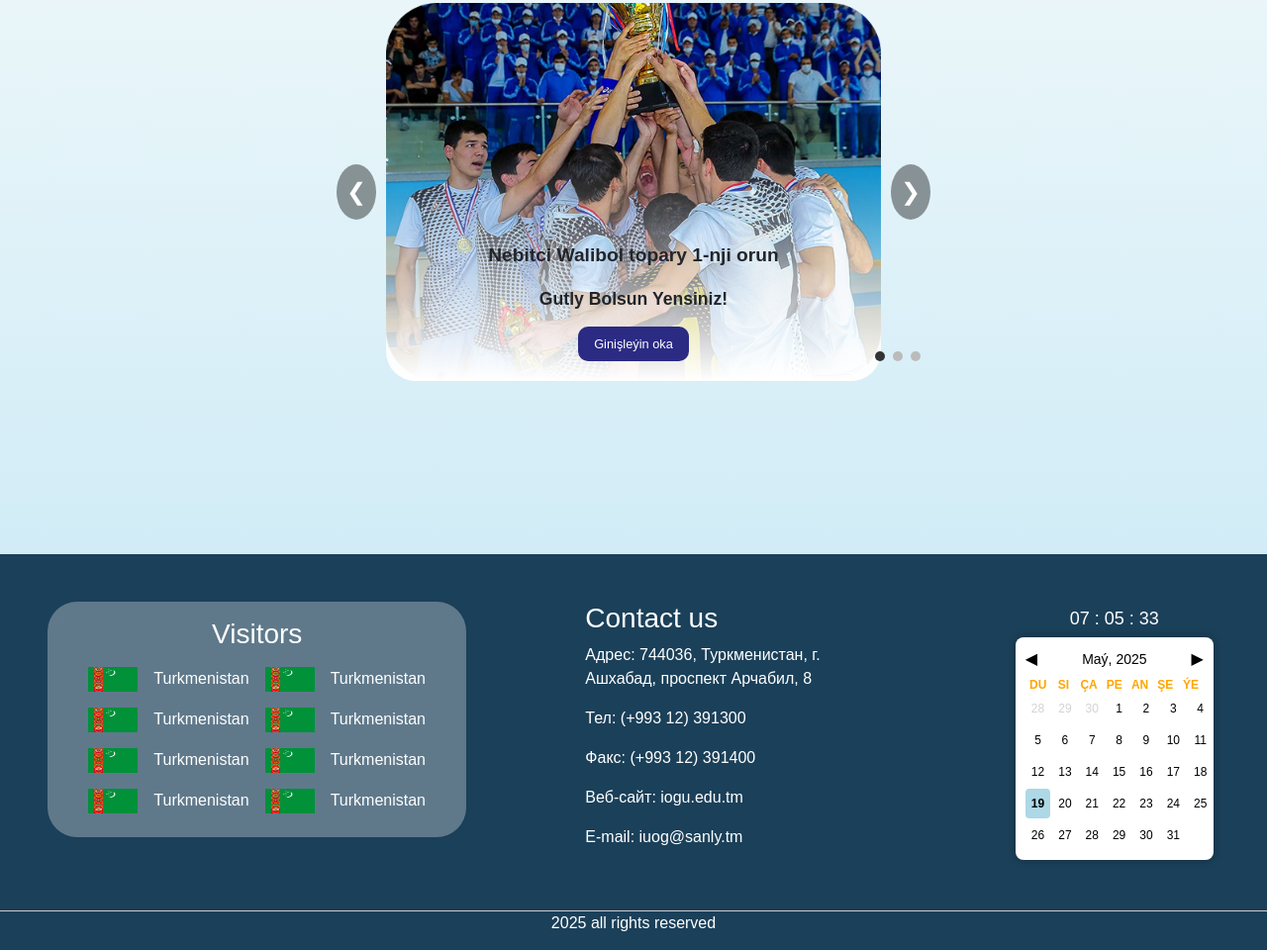
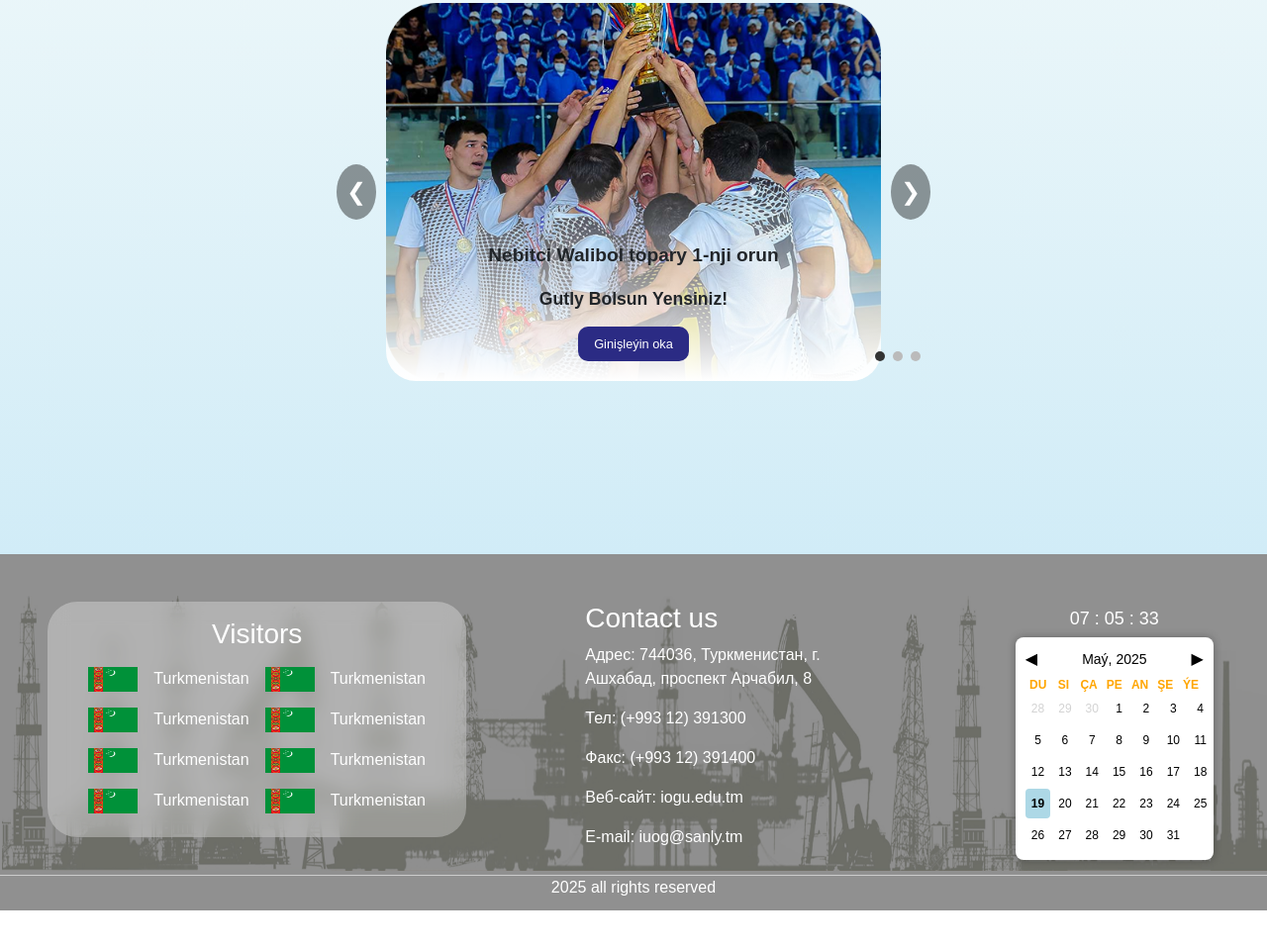
Before and after one commit to CodeAssasinKing/IOGU, a plain HTML site: page index.html in a window 1280 px wide. Shown: the part 3982-4942 px from the top of the page at 99% size. After the commit the page ends 4902 px from the top, so only its background shows below. Drawn offline with Linux system fonts and the light colour scheme.

Commit message:
added footer image

```diff
--- a/static/css/style.css
+++ b/static/css/style.css
@@ -246,11 +246,12 @@ link{
 footer {
   color:white;
   width: 100%;
-  height: 50vh;
-  background-image: url("../../images/footer_image.jpeg");
+  height: 45vh;
+  background-image: url("../../images/footer_image.png");
   background-size: contain;
   background-position: center;
   overflow: hidden;
+  background-repeat: no-repeat;
 }
 
 .flag{
@@ -269,7 +270,7 @@ footer {
 
 
 #effect{
-  background-color: #1B4059;
+  background-color: #22222280;
   height: 100%;
 }
 
@@ -316,7 +317,7 @@ footer {
 }
 
 .dropdown-menu{
- background-color: rgba(255, 255, 255, 0.3);
+ background-color: rgba(255, 255, 255, 0.5);
 }
 
 
```
Also changed, not shown: images/footer_image.jpeg (deleted), images/footer_image.png (added).
